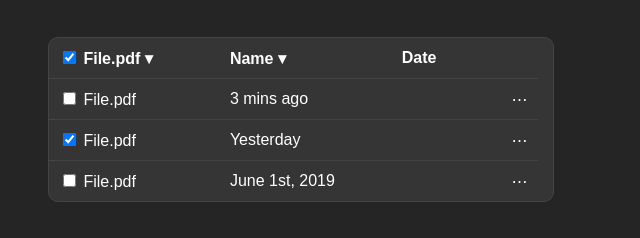
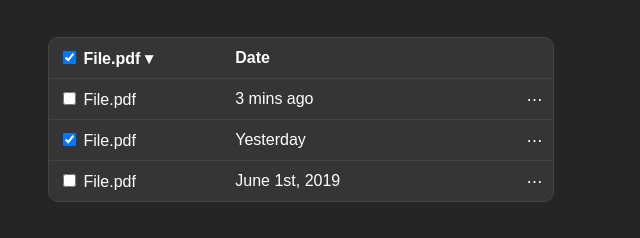
Before and after one commit to PavloBudko/homework3, a plain HTML site: page index.html in a window 1280 px wide. Shown: the part 205-443 px from the top of the page, 0-640 px from the left. Drawn offline with Linux system fonts and the light colour scheme.

Commit message:
Update index.html

```diff
--- a/index.html
+++ b/index.html
@@ -36,7 +36,6 @@
         <table>
             <tr>
                 <th class="arrow"><input type="checkbox" name="file" value="File.pdf" checked> File.pdf</td>
-                <th class="arrow"><span><i class="fas fa-minus-square"></i></span> Name </th>
                 <th>Date</th>
                 <th></th>
             </tr>
```
